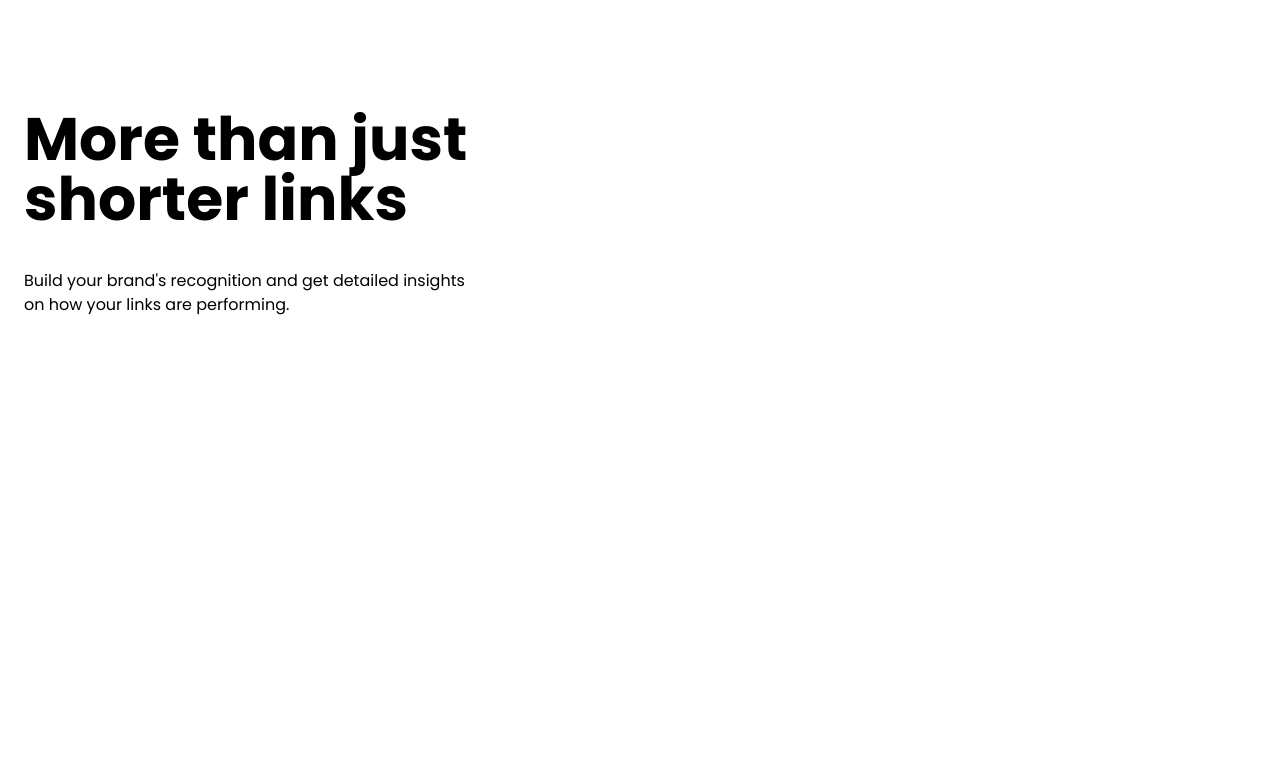
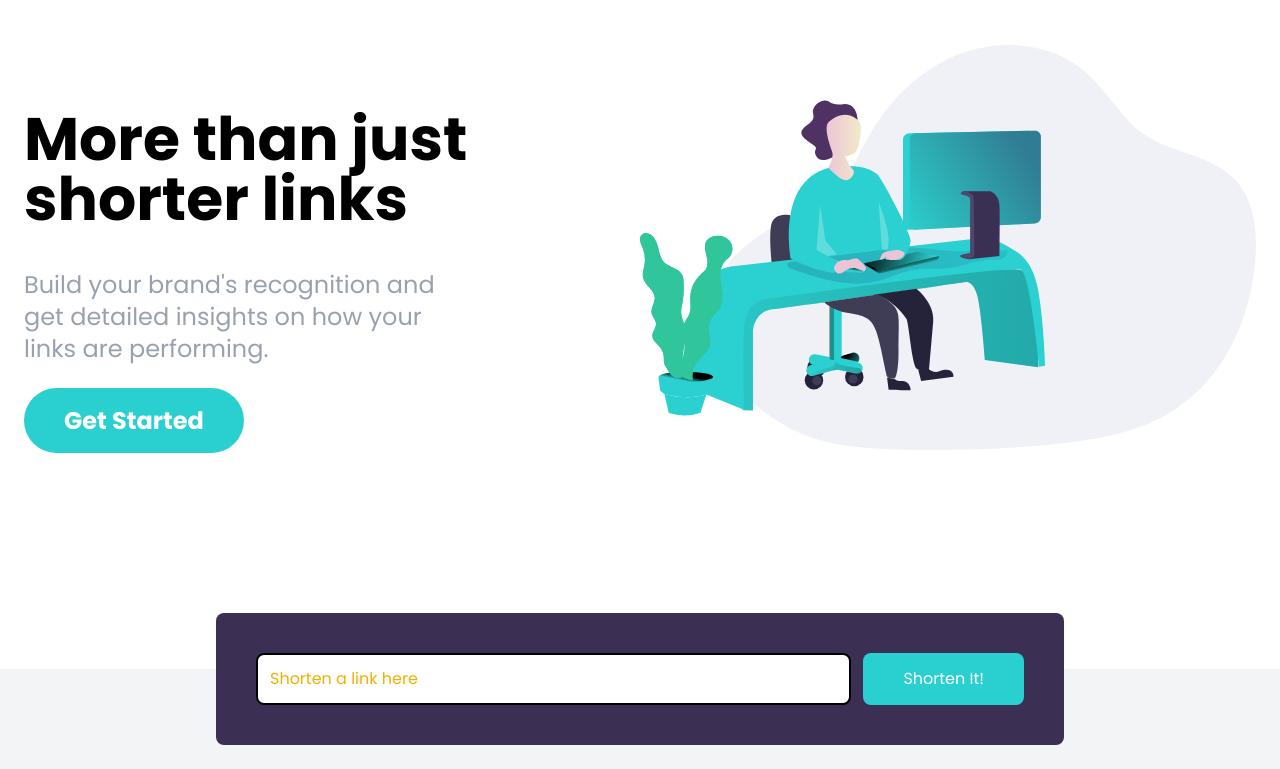
Before and after one commit to Shtekata/tailwind-shortly, a website: page index.html in a window 1280 px wide. Shown: the part 75-844 px from the top of the page. Before the commit the page ends 800 px from the top, so only its background shows below. Drawn offline with Linux system fonts and the light colour scheme.

Commit message:
Adding Hero Section

```diff
--- a/index.html
+++ b/index.html
@@ -12,7 +12,7 @@
   </head>
   <body>
     <!-- Nav Container -->
-    <nav class="container relative mx-auto p-6">
+    <nav class="relative container mx-auto p-6">
       <!-- Flex Container For All Items -->
       <div class="flex items-center justify-between">
         <!-- Flex Container For Logo/Menu -->
@@ -20,14 +20,14 @@
           <!-- Logo -->
           <img src="images/logo.svg" alt="" />
           <!-- Left Menu -->
-          <div class="hidden space-x-8 font-bold md:flex">
+          <div class="hidden space-x-8 font-bold lg:flex">
             <a class="text-grayishViolet hover:text-veryDarkViolet" href="#">Features</a>
             <a class="text-grayishViolet hover:text-veryDarkViolet" href="#">Pricing</a>
             <a class="text-grayishViolet hover:text-veryDarkViolet" href="#">Resources</a>
           </div>
         </div>
         <!-- Right Buttons Menu -->
-        <div class="text-grayishViolet hidden items-center space-x-6 font-bold md:flex">
+        <div class="text-grayishViolet hidden items-center space-x-6 font-bold lg:flex">
           <div class="hover:text-veryDarkViolet">Login</div>
           <a class="bg-cyan rounded-full px-8 py-3 font-bold text-white hover:opacity-70" href="#">Sign Up</a>
         </div>
@@ -38,13 +38,47 @@
     <!-- Hero Section -->
     <section id="hero">
       <!-- Hero Container -->
-      <div class="container mx-auto flex flex-col-reverse p-6 md:flex-row">
+      <div class="container mx-auto flex flex-col-reverse p-6 lg:flex-row">
         <!-- Content Container -->
-        <div class="mb-44 flex flex-col space-y-10 md:mt-16 md:w-1/2 lg:mb-52">
-          <h1 class="text-center text-5xl font-bold md:max-w-md md:text-left md:text-6xl">More than just shorter links</h1>
-          <p class="text-center text-2xl text-gray-400 md:max-w-md md:text-left">Build your brand's recognition and get detailed insights on how your links are performing.</p>
+        <div class="mb-44 flex flex-col space-y-10 lg:mt-16 lg:mb-52 lg:w-1/2">
+          <h1 class="text-center text-5xl font-bold lg:max-w-md lg:text-left lg:text-6xl">
+            More than just shorter links
+          </h1>
+          <p class="text-center text-2xl text-gray-400 lg:max-w-md lg:text-left">
+            Build your brand's recognition and get detailed insights on how your links are performing.
+          </p>
+          <div class="mx-auto lg:mx-0">
+            <a class="bg-cyan rounded-full px-10 py-5 text-2xl font-bold text-white hover:opacity-70 lg:py-4" href="#"
+              >Get Started</a
+            >
+          </div>
         </div>
         <!-- Image -->
+        <div class="mx-auto mb-24 md:w-180 lg:mb-0 lg:w-1/2">
+          <img src="images/illustration-working.svg" alt="" />
+        </div>
+      </div>
+    </section>
+    <!-- Shorten Section -->
+    <section class="relative bg-gray-100" id="shorten">
+      <!-- Shorten Container -->
+      <div class="mx-auto max-w-4xl space-y-6 p-6">
+        <!-- Form -->
+        <form
+          class="bg-darkViolet relative -mt-20 flex w-full flex-col space-y-4 rounded-lg p-10 md:flex-row md:space-y-0
+            md:space-x-3"
+          id="link-form"
+        >
+          <input
+            class="flex-1 rounded-lg border-2 bg-white p-3 placeholder-yellow-500 focus:outline-none"
+            id="link-input"
+            placeholder="Shorten a link here"
+            type="text"
+          />
+          <button class="bg-cyan hover:bg-cyanLight rounded-lg px-10 py-3 text-white md:py-2" type="button">
+            Shorten It!
+          </button>
+        </form>
       </div>
     </section>
   </body>
--- a/input.css
+++ b/input.css
@@ -13,6 +13,9 @@
   --color-veryDarkViolet: hsl(260, 8%, 14%);
   /* Spacing */
   --spacing-180: 32rem;
+  --spacing-200: 34rem;
+  --spacing-220: 36rem;
+  --spacing-230: 37rem;
 }
 
 body {
--- a/tailwind.config.js
+++ b/tailwind.config.js
@@ -12,6 +12,9 @@ export default {
     extend: {
       spacing: {
         180: 'var(--spacing-180)',
+        200: 'var(--spacing-200)',
+        220: 'var(--spacing-220)',
+        230: 'var(--spacing-230)',
       },
     },
   },
```
Also changed, not shown: package.json (+7 -3 lines), css/output.css, 2 other files.
